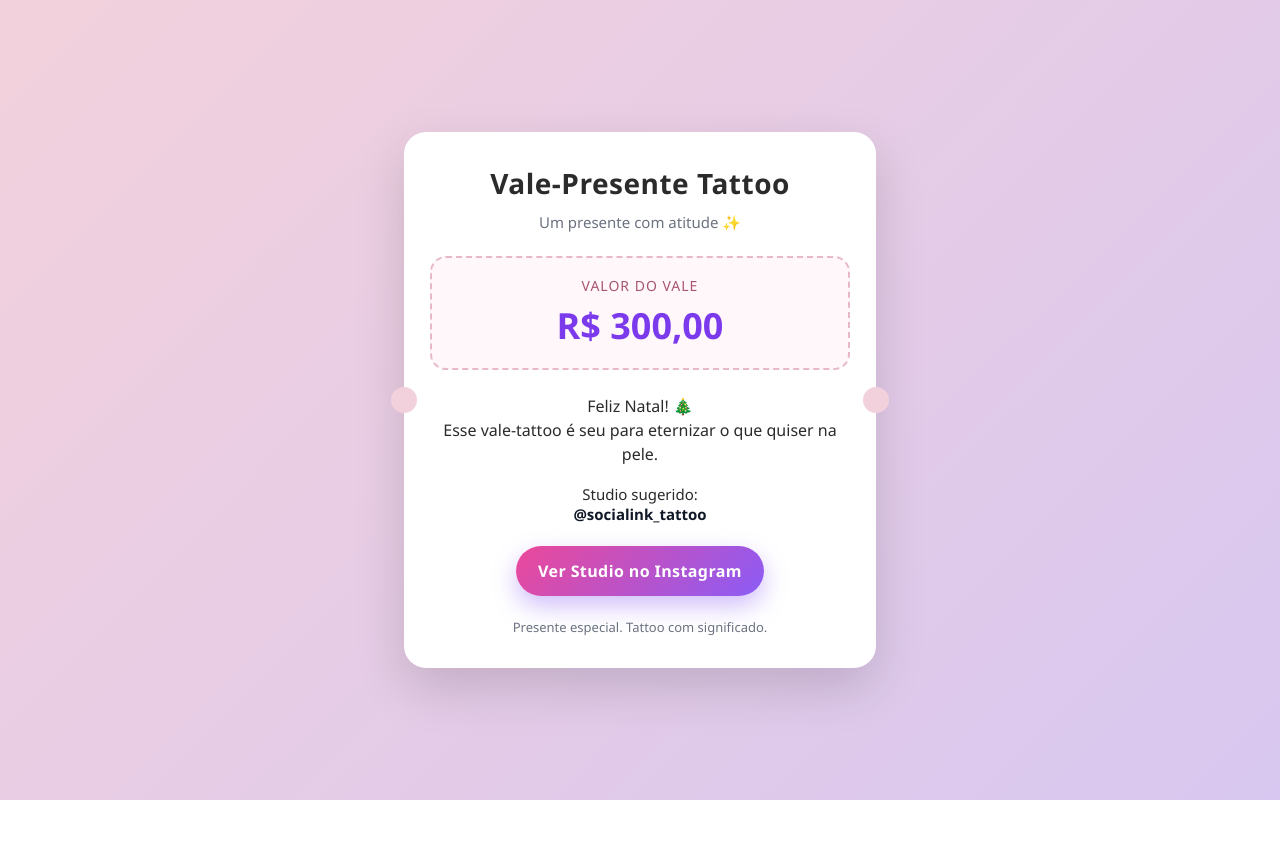
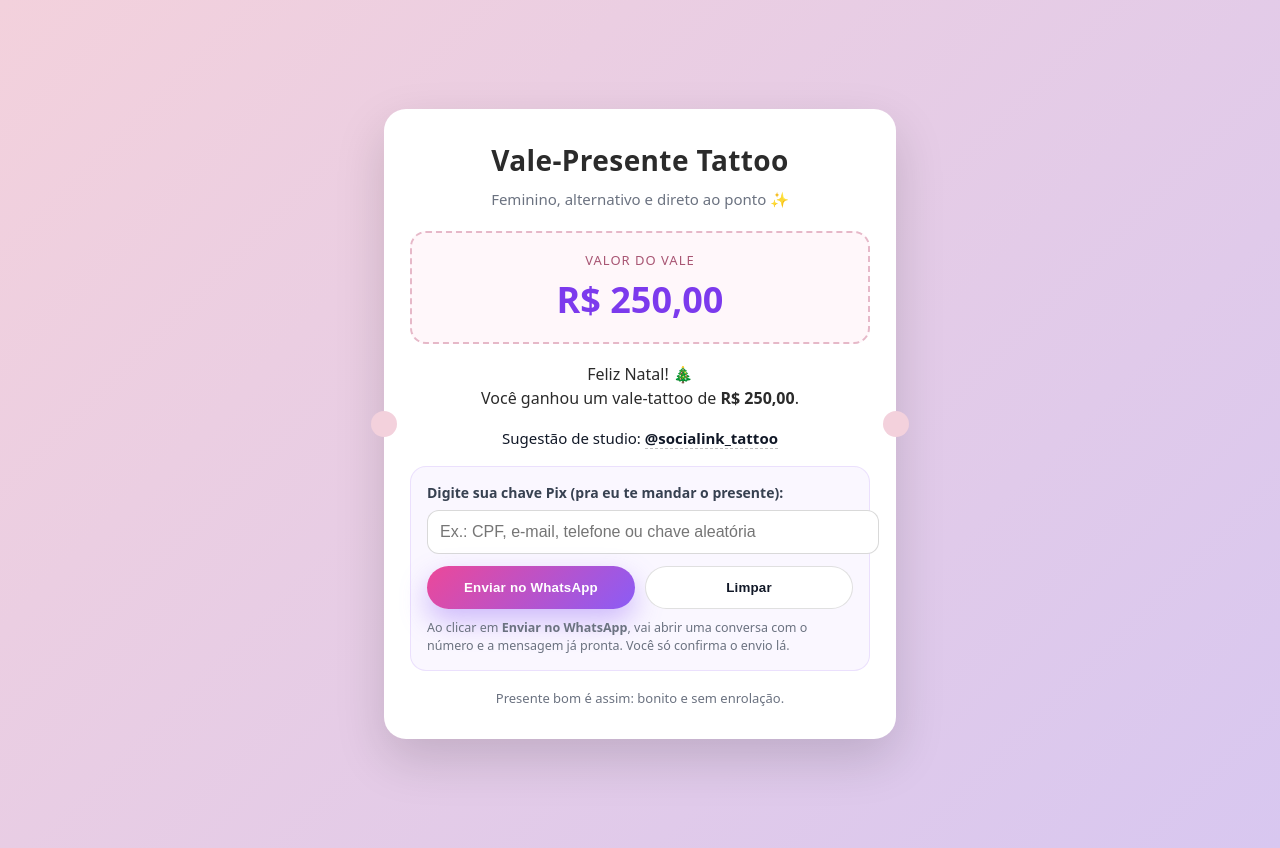
Before and after one commit to leporeneto/amandinha, a plain HTML site: page index.html in a window 1280 px wide. Before the commit the page ends 800 px from the top, so only its background shows below. Drawn offline with Linux system fonts and the light colour scheme.

Commit message:
Update index.html

```diff
--- a/index.html
+++ b/index.html
@@ -4,156 +4,249 @@
   <meta charset="UTF-8" />
   <meta name="viewport" content="width=device-width, initial-scale=1.0" />
   <title>Vale-Presente Tattoo</title>
+  <meta name="description" content="Feliz Natal! Vale-tattoo no valor de R$ 250,00." />
 
   <style>
-    body {
-      margin: 0;
-      min-height: 100vh;
-      display: flex;
-      align-items: center;
-      justify-content: center;
+    body{
+      margin:0;
+      min-height:100vh;
+      display:flex;
+      align-items:center;
+      justify-content:center;
+      padding:24px;
       background: linear-gradient(135deg, #f3d1dc, #d8c7f0);
-      font-family: 'Segoe UI', system-ui, -apple-system, sans-serif;
-      color: #2b2b2b;
+      font-family: system-ui, -apple-system, "Segoe UI", Roboto, Arial, sans-serif;
+      color:#2b2b2b;
+    }
+    .voucher{
+      width: min(460px, 100%);
+      background:#fff;
+      border-radius:22px;
+      padding:32px 26px;
+      box-shadow: 0 20px 50px rgba(0,0,0,.15);
+      text-align:center;
+      position:relative;
+    }
+    .voucher::before,
+    .voucher::after{
+      content:"";
+      position:absolute;
+      width:26px;height:26px;
+      background:#f3d1dc;
+      border-radius:50%;
+      top:50%;
+      transform: translateY(-50%);
+    }
+    .voucher::before{ left:-13px; }
+    .voucher::after{ right:-13px; }
+
+    h1{
+      margin:0 0 10px;
+      font-size:28px;
+      letter-spacing:.4px;
+    }
+    .subtitle{
+      font-size:15px;
+      color:#6b7280;
+      margin-bottom:22px;
     }
 
-    .voucher {
-      background: #fff;
-      width: 100%;
-      max-width: 420px;
-      padding: 32px 26px;
-      border-radius: 22px;
-      box-shadow: 0 20px 50px rgba(0,0,0,0.15);
-      text-align: center;
-      position: relative;
+    .amount-box{
+      border:2px dashed #e6b8c8;
+      border-radius:16px;
+      padding:18px;
+      background:#fff7fa;
+      margin-bottom:18px;
+    }
+    .amount-label{
+      font-size:13px;
+      color:#a85573;
+      text-transform:uppercase;
+      letter-spacing:1px;
+      margin-bottom:6px;
+    }
+    .amount{
+      font-size:36px;
+      font-weight:800;
+      color:#7c3aed;
     }
 
-    .voucher::before,
-    .voucher::after {
-      content: "";
-      position: absolute;
-      width: 26px;
-      height: 26px;
-      background: #f3d1dc;
-      border-radius: 50%;
-      top: 50%;
-      transform: translateY(-50%);
+    .text{
+      font-size:16px;
+      line-height:1.5;
+      margin: 10px 0 18px;
     }
 
-    .voucher::before { left: -13px; }
-    .voucher::after { right: -13px; }
-
-    h1 {
-      font-size: 28px;
-      margin: 0 0 10px;
-      letter-spacing: 0.5px;
+    .studio{
+      font-size:15px;
+      margin: 0 0 18px;
+      color:#111827;
+    }
+    .studio a{
+      color:#111827;
+      font-weight:700;
+      text-decoration:none;
+      border-bottom:1px dashed rgba(0,0,0,.25);
+    }
+    .studio a:hover{
+      border-bottom-color: rgba(0,0,0,.55);
     }
 
-    .subtitle {
-      font-size: 15px;
-      color: #6b7280;
-      margin-bottom: 24px;
+    .form{
+      text-align:left;
+      margin-top: 14px;
+      padding:16px;
+      border-radius:16px;
+      background: #faf7ff;
+      border:1px solid rgba(124,58,237,.12);
+    }
+    label{
+      display:block;
+      font-size:14px;
+      font-weight:700;
+      color:#374151;
+      margin-bottom:8px;
+    }
+    input{
+      width:100%;
+      padding:12px 12px;
+      border-radius:12px;
+      border:1px solid rgba(0,0,0,.15);
+      outline:none;
+      font-size:16px;
+    }
+    input:focus{
+      border-color: rgba(236,72,153,.7);
+      box-shadow: 0 0 0 4px rgba(236,72,153,.12);
     }
 
-    .amount-box {
-      border: 2px dashed #e6b8c8;
-      border-radius: 16px;
-      padding: 18px;
-      margin-bottom: 24px;
-      background: #fff7fa;
+    .btnrow{
+      display:flex;
+      gap:10px;
+      margin-top:12px;
+      flex-wrap:wrap;
     }
 
-    .amount-label {
-      font-size: 14px;
-      color: #a85573;
-      margin-bottom: 6px;
-      text-transform: uppercase;
-      letter-spacing: 1px;
+    .btn{
+      flex: 1 1 140px;
+      cursor:pointer;
+      border:none;
+      border-radius:999px;
+      padding:13px 16px;
+      font-weight:800;
+      letter-spacing:.2px;
+      transition: transform .12s ease, box-shadow .12s ease, opacity .12s ease;
+    }
+    .btn.primary{
+      background: linear-gradient(135deg, #ec4899, #8b5cf6);
+      color:#fff;
+      box-shadow: 0 12px 28px rgba(139,92,246,.40);
+    }
+    .btn.primary:hover{ transform: translateY(-1px); box-shadow: 0 16px 34px rgba(139,92,246,.55); }
+    .btn.ghost{
+      background:#fff;
+      border:1px solid rgba(0,0,0,.12);
+      color:#111827;
+    }
+    .btn.ghost:hover{ transform: translateY(-1px); }
+
+    .hint{
+      font-size:12.5px;
+      color:#6b7280;
+      margin-top:10px;
+      line-height:1.4;
     }
 
-    .amount {
-      font-size: 36px;
-      font-weight: 700;
-      color: #7c3aed;
-    }
-
-    .text {
-      font-size: 16px;
-      line-height: 1.5;
-      margin-bottom: 18px;
-    }
-
-    .studio {
-      font-size: 15px;
-      margin-bottom: 22px;
-    }
-
-    .studio span {
-      font-weight: 600;
-      color: #111827;
-    }
-
-    a.button {
-      display: inline-block;
-      text-decoration: none;
-      background: linear-gradient(135deg, #ec4899, #8b5cf6);
-      color: #fff;
-      padding: 14px 22px;
-      border-radius: 999px;
-      font-weight: 600;
-      letter-spacing: 0.4px;
-      transition: transform 0.15s ease, box-shadow 0.15s ease;
-      box-shadow: 0 10px 25px rgba(139,92,246,0.4);
-    }
-
-    a.button:hover {
-      transform: translateY(-2px);
-      box-shadow: 0 14px 32px rgba(139,92,246,0.55);
-    }
-
-    .footer {
-      margin-top: 22px;
-      font-size: 13px;
-      color: #6b7280;
+    .footer{
+      margin-top:18px;
+      font-size:13px;
+      color:#6b7280;
     }
   </style>
 </head>
 
 <body>
-
-  <div class="voucher">
+  <div class="voucher" role="main" aria-label="Vale-presente tattoo">
     <h1>Vale-Presente Tattoo</h1>
-    <div class="subtitle">Um presente com atitude ✨</div>
+    <div class="subtitle">Feminino, alternativo e direto ao ponto ✨</div>
 
     <div class="amount-box">
       <div class="amount-label">Valor do vale</div>
-      <div class="amount">R$ 300,00</div>
+      <div class="amount">R$ 250,00</div>
     </div>
 
     <div class="text">
-      Feliz Natal! 🎄
-      <br />
-      Esse vale-tattoo é seu para eternizar o que quiser na pele.
+      Feliz Natal! 🎄<br/>
+      Você ganhou um vale-tattoo de <b>R$ 250,00</b>.
     </div>
 
     <div class="studio">
-      Studio sugerido:<br />
-      <span>@socialink_tattoo</span>
+      Sugestão de studio:
+      <a href="https://www.instagram.com/socialink_tattoo" target="_blank" rel="noopener noreferrer">
+        @socialink_tattoo
+      </a>
     </div>
 
-    <a
-      class="button"
-      href="https://www.instagram.com/socialink_tattoo"
-      target="_blank"
-      rel="noopener noreferrer"
-    >
-      Ver Studio no Instagram
-    </a>
+    <div class="form">
+      <label for="pixKey">Digite sua chave Pix (pra eu te mandar o presente):</label>
+      <input
+        id="pixKey"
+        type="text"
+        placeholder="Ex.: CPF, e-mail, telefone ou chave aleatória"
+        autocomplete="off"
+        inputmode="text"
+      />
 
-    <div class="footer">
-      Presente especial. Tattoo com significado.
+      <div class="btnrow">
+        <button class="btn primary" id="sendBtn" type="button">Enviar no WhatsApp</button>
+        <button class="btn ghost" id="clearBtn" type="button">Limpar</button>
+      </div>
+
+      <div class="hint">
+        Ao clicar em <b>Enviar no WhatsApp</b>, vai abrir uma conversa com o número e a mensagem já pronta.
+        Você só confirma o envio lá.
+      </div>
     </div>
+
+    <div class="footer">Presente bom é assim: bonito e sem enrolação.</div>
   </div>
 
+  <script>
+    const WHATSAPP_NUMBER = "5511919996514";
+
+    function buildMessage(pixKey) {
+      return `Feliz Natal! 🎄\n` +
+             `Você tem um vale-tattoo no valor de R$ 250,00.\n\n` +
+             `Minha chave Pix é:\n${pixKey}\n\n` +
+             `Studio sugerido: https://www.instagram.com/socialink_tattoo`;
+    }
+
+    function openWhatsApp(message) {
+      const url = `https://wa.me/${WHATSAPP_NUMBER}?text=${encodeURIComponent(message)}`;
+      window.open(url, "_blank");
+    }
+
+    document.getElementById("sendBtn").addEventListener("click", () => {
+      const pixKey = document.getElementById("pixKey").value.trim();
+
+      if (!pixKey) {
+        alert("Coloca a chave Pix primeiro 🙂");
+        document.getElementById("pixKey").focus();
+        return;
+      }
+
+      openWhatsApp(buildMessage(pixKey));
+    });
+
+    document.getElementById("clearBtn").addEventListener("click", () => {
+      document.getElementById("pixKey").value = "";
+      document.getElementById("pixKey").focus();
+    });
+
+    // Enter envia
+    document.getElementById("pixKey").addEventListener("keydown", (e) => {
+      if (e.key === "Enter") document.getElementById("sendBtn").click();
+    });
+  </script>
 </body>
 </html>
```
